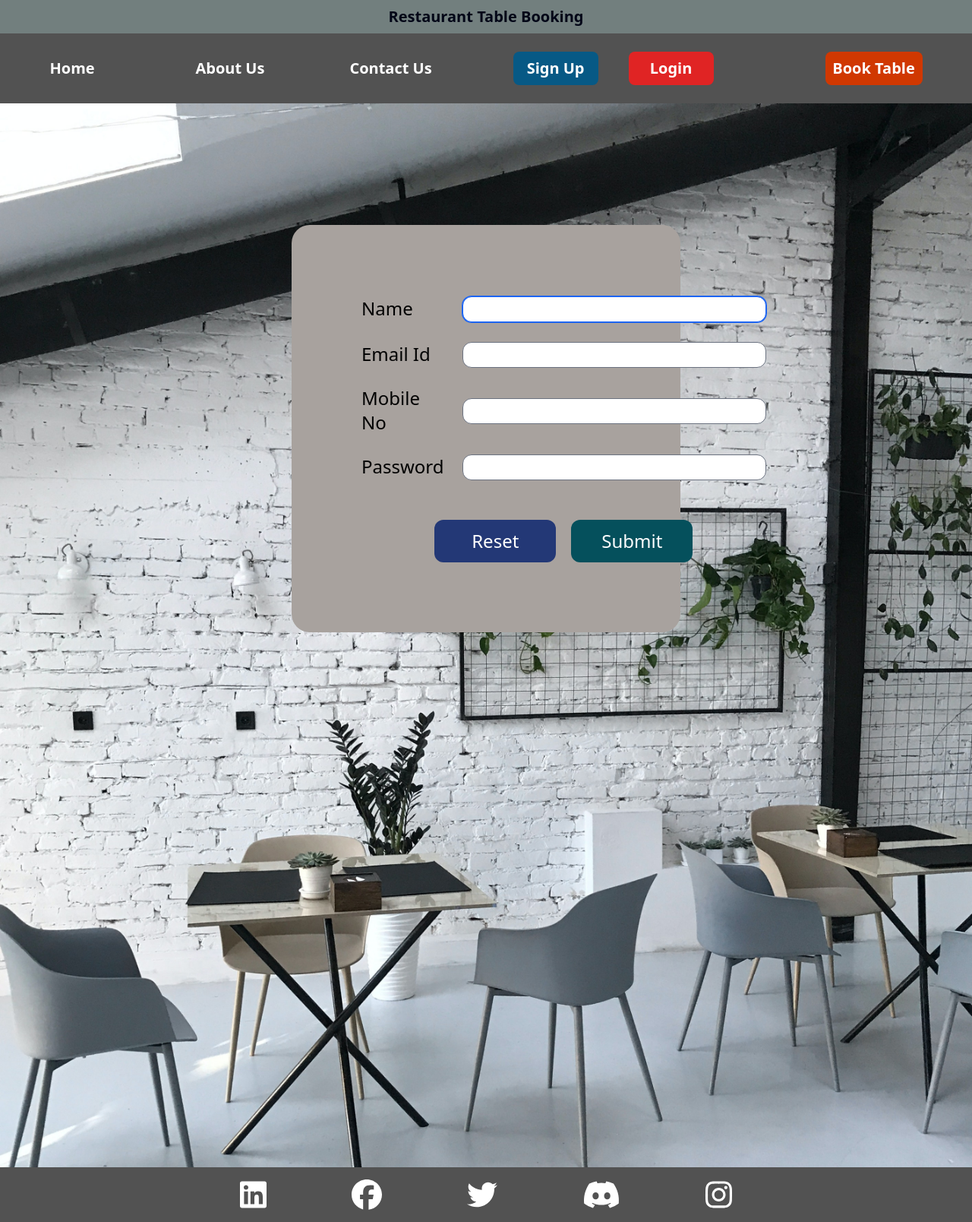
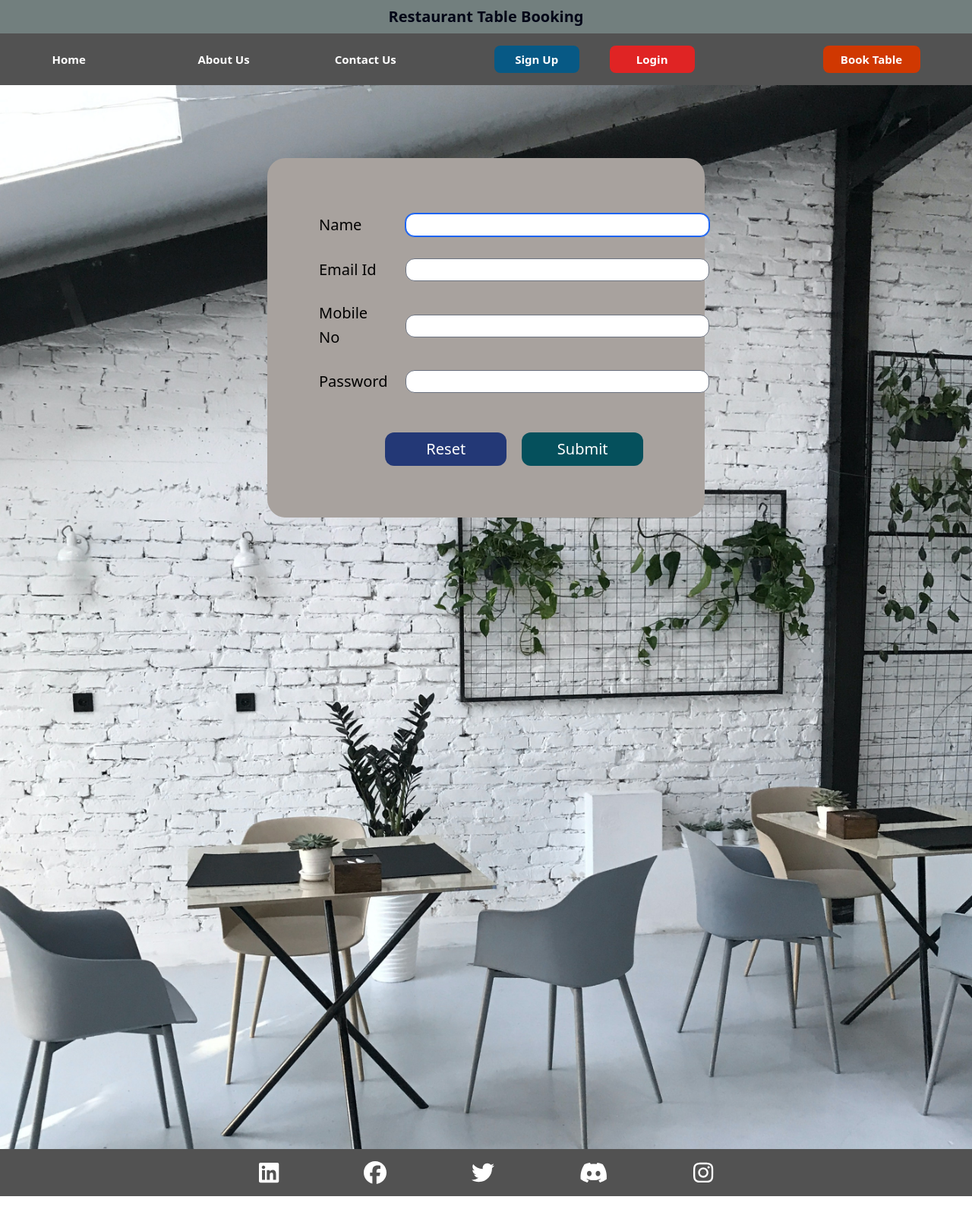
Before and after one commit to Rohanpatil22/fullstack_project, a React (Create React App) app in the folder client/table_booking_app/: page /signup in a window 1280 px wide. Shown: the whole page at 76% size. After the commit the page ends 1574 px from the top, so only its background shows below. Built offline with nearby package versions, Linux system fonts and the light colour scheme.

Commit message:
UI changes done

```diff
--- a/client/table_booking_app/src/components/About.js
+++ b/client/table_booking_app/src/components/About.js
@@ -6,9 +6,9 @@ function About() {
     <>
     <div className="m-auto md:h-[1400px] sm:h-[570px]" style={{backgroundImage:`url(${bgImg})`,width:"100%",backgroundSize:"cover",backgroundRepeat:"no-repeat"}}>
 
-        <div className='bg-rose-100 md:w-1/3 sm:w-4/5 sm:h-[53%] md:h-auto md:p-20 sm:p-6 rounded-3xl md:text-xl sm:text-sm m-auto'>
-          <div className='text-center md:text-3xl sm:text-xl font-bold mb-3 '>About Us Section</div>
-          <p className='text-neutral-900 text-justify '>Lorem ipsum dolor sit amet consectetur adipisicing elit. Earum veritatis recusandae unde animi a voluptatum culpa iusto eligendi praesentium inventore assumenda distinctio aspernatur pariatur vero eum sapiente ipsum adipisci debitis consequatur ab optio, et molestiae. Necessitatibus voluptas minus sequi eos!</p>
+        <div className='bg-rose-100 md:w-[36%]  sm:w-4/5 sm:h-[53%] md:h-auto md:p-10 sm:p-6 rounded-3xl md:text-xl sm:text-sm m-auto'>
+          <div className='text-center md:text-xl sm:text-xl font-bold mb-3 '>About Us Section</div>
+          <p className='text-neutral-900 text-justify md:text-sm '>Lorem ipsum dolor sit amet consectetur adipisicing elit. Earum veritatis recusandae unde animi a voluptatum culpa iusto eligendi praesentium inventore assumenda distinctio aspernatur pariatur vero eum sapiente ipsum adipisci debitis consequatur ab optio, et molestiae. Necessitatibus voluptas minus sequi eos!</p>
         </div>
     </div>
     </>
--- a/client/table_booking_app/src/components/Contact.js
+++ b/client/table_booking_app/src/components/Contact.js
@@ -6,9 +6,9 @@ function Contact() {
     <>
     <div className="m-auto md:h-[1400px] sm:h-[570px]" style={{backgroundImage:`url(${bgImg})`,width:"100%",backgroundSize:"cover",backgroundRepeat:"no-repeat"}}>
 
-        <div className='bg-rose-100 md:w-1/3 sm:w-4/5 sm:h-[53%] md:h-auto md:p-20 sm:p-6 rounded-3xl md:text-xl sm:text-sm m-auto'>
-          <div className='text-center md:text-3xl sm:text-xl font-bold mb-3 '>Contact Us Section</div>
-          <p className='text-neutral-900 text-justify'>Lorem ipsum, dolor sit amet consectetur adipisicing elit. Facilis ipsa iure, ducimus aut tempore dolore, dolorem nostrum harum exercitationem provident quaerat ipsam eos recusandae eius delectus ad accusantium. Ut, praesentium amet itaque minima consectetur quidem!</p>
+        <div className='bg-rose-100 md:w-[36%] sm:w-4/5 sm:h-[53%] md:h-auto md:p-10 sm:p-6 rounded-3xl md:text-xl sm:text-sm m-auto'>
+          <div className='text-center md:text-xl sm:text-xl font-bold mb-3 '>Contact Us Section</div>
+          <p className='text-neutral-900 text-justify md:text-sm'>Lorem ipsum, dolor sit amet consectetur adipisicing elit. Facilis ipsa iure, ducimus aut tempore dolore, dolorem nostrum harum exercitationem provident quaerat ipsam eos recusandae eius delectus ad accusantium. Ut, praesentium amet itaque minima consectetur quidem!</p>
         </div>
     </div>
     </>
--- a/client/table_booking_app/src/components/Footer.js
+++ b/client/table_booking_app/src/components/Footer.js
@@ -13,11 +13,11 @@ function Footer() {
         (<div className='flex justify-around bg-neutral-600 md:p-4 text-white font-bold text-xl items-center '>
                     <div >
                         <ul className='flex md:gap-28 sm:gap-10 '>
-                            <li className='cursor-pointer'><FontAwesomeIcon  icon={faLinkedin} size="2xl" /></li>
-                            <li className='cursor-pointer'><FontAwesomeIcon  icon={faFacebook} size="2xl" /></li>
-                            <li className='cursor-pointer'><FontAwesomeIcon  icon={faTwitter} size="2xl" /></li>
-                            <li className='cursor-pointer'><FontAwesomeIcon  icon={faDiscord} size="2xl" /></li>
-                            <li className='cursor-pointer'><FontAwesomeIcon  icon={faInstagram} size="2xl" /></li>
+                            <li className='cursor-pointer'><FontAwesomeIcon  icon={faLinkedin} size="xl" /></li>
+                            <li className='cursor-pointer'><FontAwesomeIcon  icon={faFacebook} size="xl" /></li>
+                            <li className='cursor-pointer'><FontAwesomeIcon  icon={faTwitter} size="xl" /></li>
+                            <li className='cursor-pointer'><FontAwesomeIcon  icon={faDiscord} size="xl" /></li>
+                            <li className='cursor-pointer'><FontAwesomeIcon  icon={faInstagram} size="xl" /></li>
                         </ul>
                     </div>
                 </div>
--- a/client/table_booking_app/src/components/Header.js
+++ b/client/table_booking_app/src/components/Header.js
@@ -7,25 +7,25 @@ function Header() {
     <nav>
 
               <div className='text-center sm:text-xl sm:p-2 p-4 text-3xl text-slate-950 font-bold' style={{backgroundColor:"#727F7E"}}>Restaurant Table Booking</div>
-              <div className='min-[600px]:flex min-[600px]:justify-around bg-neutral-600 min-[600px]:p-4 p-1 text-white font-bold  min-[600px]:text-xl text-sm items-center sm:p-2'>
+              <div className='min-[600px]:flex min-[600px]:justify-around bg-neutral-600 min-[600px]:p-2 p-1 text-white font-bold  min-[600px]:text-xl text-sm items-center sm:p-2'>
                   <div >
                       <ul className='flex  min-[600px]:gap-28 sm:justify-around'>
-                         <NavLink to="home" className={({isActive})=>`cursor-pointer ${isActive ? "text-black":"text-white"}`}><li className='sm:w-20 ' >Home</li></NavLink>
-                         <NavLink to="about" className={({isActive})=>`cursor-pointer ${isActive ? "text-black":"text-white"}`}><li className=' sm:text-center' >About Us</li></NavLink>
-                         <NavLink to="contact" className={({isActive})=>`cursor-pointer ${isActive ? "text-black":"text-white"}`}><li className='sm:w-26 sm:text-center sm:pl-6 md:pl-0' >Contact Us</li></NavLink>
+                         <NavLink to="home" className={({isActive})=>`cursor-pointer ${isActive ? "text-black":"text-white"}`}><li className='sm:w-20 md:text-[15px] ' >Home</li></NavLink>
+                         <NavLink to="about" className={({isActive})=>`cursor-pointer ${isActive ? "text-black":"text-white"}`}><li className=' sm:text-center md:text-[15px]' >About Us</li></NavLink>
+                         <NavLink to="contact" className={({isActive})=>`cursor-pointer ${isActive ? "text-black":"text-white"}`}><li className='sm:w-26 sm:text-center sm:pl-6 md:pl-0 md:text-[15px]' >Contact Us</li></NavLink>
                       </ul>
                   </div>
 
                   <div className='sm:m-2'>
                       <ul className='flex gap-10 sm:justify-around'>
-                          <Link to="signup"><li><button className='bg-sky-800 md:p-2 sm:p-1 sm:w-20 rounded-lg md:w-28 hover:scale-110 cursor-pointer'>Sign Up</button></li></Link>
-                          <Link to="login"><li><button className='bg-red-600 md:p-2 sm:p-1  rounded-lg md:w-28  sm:w-20 hover:scale-110 cursor-pointer'>Login</button></li></Link>
-                          <Link to="booktable"><li className='sm:block md:hidden'><button className='bg-red-600 sm:p-1 md:p-2 rounded-lg md:w-28 sm:w-22 hover:scale-110 cursor-pointer'>Book Table</button></li></Link>
+                          <Link to="signup"><li><button className='bg-sky-800 md:p-1 sm:p-1 sm:w-20 rounded-lg md:w-28 md:text-[15px] hover:scale-110 cursor-pointer'>Sign Up</button></li></Link>
+                          <Link to="login"><li><button className='bg-red-600 md:p-1 sm:p-1  rounded-lg md:w-28 md:text-[15px]  sm:w-20 hover:scale-110 cursor-pointer'>Login</button></li></Link>
+                          <Link to="booktable"><li className='sm:block md:hidden'><button className='bg-red-600 sm:p-1 md:p-1 rounded-lg md:w-28 sm:w-22 hover:scale-110 cursor-pointer'>Book Table</button></li></Link>
                       </ul>
 
                   </div>
                   <div className='md:block sm:hidden'>
-                        <Link to="booktable"><button className='bg-orange-600  p-2 rounded-lg w-32 hover:scale-110 cursor-pointer'>Book Table</button></Link>
+                        <Link to="booktable"><button className='bg-orange-600  p-1 rounded-lg w-32 hover:scale-110 cursor-pointer md:text-[15px]'>Book Table</button></Link>
 
                   </div>
               </div>
--- a/client/table_booking_app/src/components/Home.js
+++ b/client/table_booking_app/src/components/Home.js
@@ -5,9 +5,9 @@ function Home() {
     <>
     <div className="m-auto md:h-[1400px] sm:h-[570px] " style={{backgroundImage:`url(${logo})`,backgroundSize:"cover",backgroundRepeat:"no-repeat"}}>
 
-        <div className='bg-rose-100 md:w-1/3 sm:w-4/5 sm:h-[53%] md:h-auto md:p-20 sm:p-6 rounded-3xl md:text-xl sm:text-sm m-auto'>
-          <div className='text-center md:text-3xl sm:text-xl font-bold mb-3 '>Home Section</div>
-          <p className='text-neutral-900 text-justify '>Lorem ipsum dolor sit amet consectetur adipisicing elit. Earum veritatis recusandae unde animi a voluptatum culpa iusto eligendi praesentium inventore assumenda distinctio aspernatur pariatur vero eum sapiente ipsum adipisci debitis consequatur ab optio, et molestiae. Necessitatibus voluptas minus sequi eos!</p>
+        <div className='bg-rose-100 md:w-[36%] sm:w-4/5 sm:h-[53%] md:h-auto md:p-10 sm:p-6 rounded-3xl md:text-xl sm:text-sm m-auto'>
+          <div className='text-center md:text-xl sm:text-xl font-bold mb-3 '>Home Section</div>
+          <p className='text-neutral-900 text-justify md:text-sm '>Lorem ipsum dolor sit amet consectetur adipisicing elit. Earum veritatis recusandae unde animi a voluptatum culpa iusto eligendi praesentium inventore assumenda distinctio aspernatur pariatur vero eum sapiente ipsum adipisci debitis consequatur ab optio, et molestiae. Necessitatibus voluptas minus sequi eos!</p>
         </div>
     </div>
     </>
--- a/client/table_booking_app/src/components/Signup.js
+++ b/client/table_booking_app/src/components/Signup.js
@@ -1,7 +1,6 @@
 import React, { useState } from 'react'
 import bgImg from '../images/bg_img_2.jpg';
 import axios from "axios";
-// import  { toast,Toaster } from "react-hot-toast";
 import {useForm} from 'react-hook-form';
 
 import { ToastContainer, toast } from 'react-toastify';
@@ -15,16 +14,9 @@ function Signup() {
     const[loader,setLoader]=useState(false);
 
     const onErros= data=>{console.log(data)};
-    // const onSubmit= data =>{console.log(data)};
-    // const config={
-    //     withCredentials:true,
-    //     headers:{ 'Access-Control-Allow-Origin': '*',"Content-Type" : "application/json"},
-
-    // }
 
     const getformData=async (event)=>{
 
-        // event.preventDefault();
 
         setLoader(true);
 
@@ -33,7 +25,7 @@ function Signup() {
         try{
 
             let res=await axios.post("/createUser",userData)
-             //  .then((res)=>{
+
 
             if(res.data.newUser)
             {
@@ -48,8 +40,6 @@ function Signup() {
 
         setLoader(false);
 
-      //  })
-       // .catch(err=>{
         }
        catch(err){
 
@@ -57,50 +47,40 @@ function Signup() {
         setLoader(false);
        }
 
-       // })
+
 
     }
   return (
     <>
-    {/* <div>
-        <Toaster
-         toastOptions={{
-         className: '',
-         style: {
-         border: '1px solid #713200',
-         padding: '24px',
-         color: '#713200',
-         fontSize:"24px"
-     },
-  }}/></div> */}
-    <div className="mx-auto md:pt-40 sm:pt-10 w-full md:h-[1400px] sm:h-[570px]" style={{backgroundImage:`url(${bgImg})`,width:"100%",backgroundSize:"cover",backgroundRepeat:"no-repeat"}}>
-        <div className='md:w-2/5 sm:w-[90%] mx-auto bg-stone-400 md:p-20 sm:p-4 rounded-3xl' >
+
+    <div className="mx-auto md:pt-24 sm:pt-10 w-full md:h-[1400px] sm:h-[570px]" style={{backgroundImage:`url(${bgImg})`,width:"100%",backgroundSize:"cover",backgroundRepeat:"no-repeat"}}>
+        <div className='md:w-[45%] sm:w-[90%] mx-auto bg-stone-400 md:p-14 sm:p-4 rounded-3xl' >
             <form onSubmit={handleSubmit(getformData,onErros)}>
                <table className='text-2xl m-auto'>
                 <tbody>
                     <tr >
-                        <td className='md:p-3 sm:p-1'><label htmlFor='name_inp' className='font-medium md:text-2xl sm:text-lg'>Name</label></td>
-                        <td className='md:p-3 sm:p-1'><input className='rounded-xl md:p-1 sm:p-0 md:w-[400px] sm:w-[200px] text-black' type="text" id="name_inp" name="name_inp" {...register('name_inp',{required:"Name is required"})} autoFocus onChange={(e)=>{setUserdata((prev)=>{return {...prev,name:e.target.value}})}} value={userData.name}/><br/><small className='text-red-700'>{errors?.name_inp && errors.name_inp.message}</small></td>
+                        <td className='md:p-3 sm:p-1'><label htmlFor='name_inp' className='font-medium md:text-xl sm:text-lg'>Name</label></td>
+                        <td className='md:p-3 sm:p-1'><input className='rounded-xl md:p-1 sm:p-0 md:w-[400px] sm:w-[200px] text-black md:text-sm' type="text" id="name_inp" name="name_inp" {...register('name_inp',{required:"Name is required"})} autoFocus onChange={(e)=>{setUserdata((prev)=>{return {...prev,name:e.target.value}})}} value={userData.name}/><br/><small className='text-red-700'>{errors?.name_inp && errors.name_inp.message}</small></td>
                     </tr>
 
                     <tr>
-                        <td className='md:p-3 sm:p-1'><label htmlFor='email_inp' className='font-medium md:text-2xl sm:text-lg'>Email Id</label></td>
-                        <td className='md:p-3 sm:p-1'><input className='rounded-xl md:p-1 sm:p-0 md:w-[400px] sm:w-[200px] text-black' type="text" id="email_inp" name="email_inp" {...register('email_inp',{required:"Email is required"})} onChange={(e)=>{setUserdata((prev)=>{return {...prev,email:e.target.value}})}} value={userData.email} /><br/><small className='text-red-700'>{errors?.email_inp && errors.email_inp.message}</small></td>
+                        <td className='md:p-3 sm:p-1'><label htmlFor='email_inp' className='font-medium md:text-xl sm:text-lg'>Email Id</label></td>
+                        <td className='md:p-3 sm:p-1'><input className='rounded-xl md:p-1 sm:p-0 md:w-[400px] sm:w-[200px] text-black md:text-sm' type="text" id="email_inp" name="email_inp" {...register('email_inp',{required:"Email is required"})} onChange={(e)=>{setUserdata((prev)=>{return {...prev,email:e.target.value}})}} value={userData.email} /><br/><small className='text-red-700'>{errors?.email_inp && errors.email_inp.message}</small></td>
                     </tr>
 
                     <tr>
-                        <td className='md:p-3 sm:p-1'><label htmlFor='mob_inp' className='font-medium md:text-2xl sm:text-lg'>Mobile No</label></td>
-                        <td className='md:p-3 sm:p-1'><input className='rounded-xl md:p-1 sm:p-0 md:w-[400px] sm:w-[200px] text-black' type="text" id="mob_inp" name="mob_inp" {...register('mob_inp',{required:"Moble number is required."})}maxLength={10} onChange={(e)=>{setUserdata((prev)=>{return {...prev,mobno:e.target.value}})}} value={userData.mobno} /><br/><small className='text-red-700'>{errors?.mob_inp && errors.mob_inp.message}</small></td>
+                        <td className='md:p-3 sm:p-1'><label htmlFor='mob_inp' className='font-medium md:text-xl sm:text-lg'>Mobile No</label></td>
+                        <td className='md:p-3 sm:p-1'><input className='rounded-xl md:p-1 sm:p-0 md:w-[400px] sm:w-[200px] text-black md:text-sm' type="text" id="mob_inp" name="mob_inp" {...register('mob_inp',{required:"Moble number is required."})}maxLength={10} onChange={(e)=>{setUserdata((prev)=>{return {...prev,mobno:e.target.value}})}} value={userData.mobno} /><br/><small className='text-red-700'>{errors?.mob_inp && errors.mob_inp.message}</small></td>
                     </tr>
 
                     <tr>
-                        <td className='md:p-3 sm:p-1'><label htmlFor='password_inp' className='font-medium md:text-2xl sm:text-lg'>Password</label></td>
+                        <td className='md:p-3 sm:p-1'><label htmlFor='password_inp' className='font-medium md:text-xl sm:text-lg'>Password</label></td>
 
-                        <td className='md:p-3 sm:p-1'><input className='rounded-xl md:p-1 sm:p-0 md:w-[400px] sm:w-[200px] text-black' type="password" id="password_inp" name="password_inp" {...register('password_inp',{required:"Password is required.",validate:{minLength: (v)=>v.length>=7 && v.length<=10}})} onChange={(e)=>{setUserdata((prev)=>{return {...prev,password:e.target.value}})}} value={userData.password} /><br/><small className='text-red-700'>{errors?.password_inp && errors.password_inp.message}</small></td>
+                        <td className='md:p-3 sm:p-1'><input className='rounded-xl md:p-1 sm:p-0 md:w-[400px] sm:w-[200px] text-black md:text-sm' type="password" id="password_inp" name="password_inp" {...register('password_inp',{required:"Password is required.",validate:{minLength: (v)=>v.length>=7 && v.length<=10}})} onChange={(e)=>{setUserdata((prev)=>{return {...prev,password:e.target.value}})}} value={userData.password} /><br/><small className='text-red-700'>{errors?.password_inp && errors.password_inp.message}</small></td>
                     </tr>
 
                     <tr>
-                        <td className='p-3 text-center md:pt-10 sm:pt-4' colSpan={2}><button className='md:p-3 sm:p-1 md:w-40 sm:w-28 bg-blue-900 md:rounded-xl sm:rounded-lg text-white font-medium hover:scale-110 cursot-pointer mr-2 md:text-2xl sm:text-lg' type="reset">Reset</button><button className='md:p-3 sm:p-1 md:w-40 sm:w-28 ml-3 bg-teal-800 text-white font-medium md:rounded-xl sm:rounded-lg hover:scale-110 cursot-pointer  md:text-2xl sm:text-lg'>Submit</button></td>
+                        <td className='p-3 text-center md:pt-10 sm:pt-4' colSpan={2}><button className='md:p-2 sm:p-1 md:w-40 sm:w-28 bg-blue-900 md:rounded-xl sm:rounded-lg text-white font-medium hover:scale-110 cursot-pointer mr-2 md:text-xl sm:text-lg' type="reset" onClick={()=>{setUserdata({email:"",mobno:"",name:"",password:""})}}>Reset</button><button className='md:p-2 sm:p-1 md:w-40 sm:w-28 ml-3 bg-teal-800 text-white font-medium md:rounded-xl sm:rounded-lg hover:scale-110 cursot-pointer  md:text-xl sm:text-lg'>Submit</button></td>
 
                     </tr>
                 </tbody>
@@ -137,7 +117,8 @@ function Signup() {
                 pauseOnHover
                 theme="dark"
 
-                style={{ fontSize: "24px" , width:"500px",height:"60px" }}
+                className={'md:text-[17px] md:w-[700px] md:h-[60px] sm:text-[15px] sm:w-[450px] sm:h-[40px]'}
+                // style={{ fontSize: "20px" , width:"500px",height:"60px" }}
             />
     </>
   )
```
Also changed, not shown: client/table_booking_app/src/components/BookingData.js (+18 -58 lines), client/table_booking_app/src/components/Login.js (+12 -32 lines), client/table_booking_app/src/components/Table.js (+12 -11 lines).
